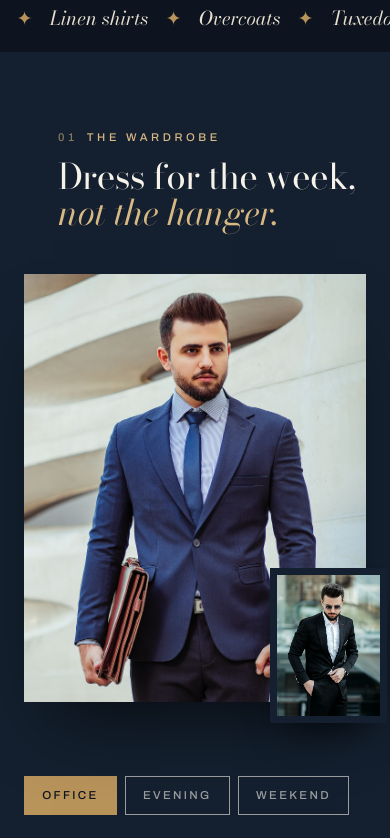
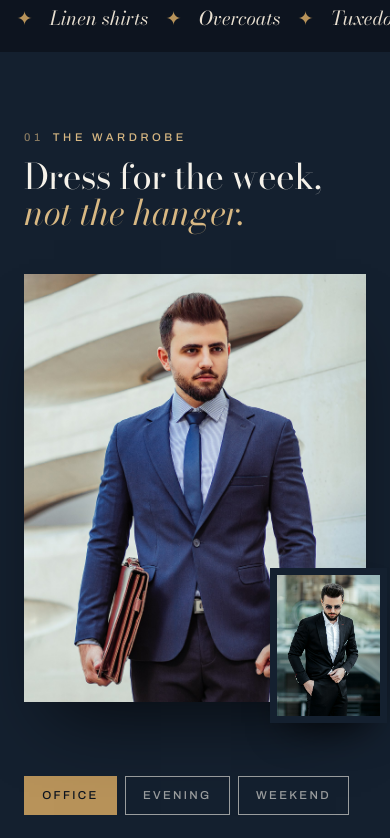
Before and after one commit to kavimirweb-blip/mensora-menswear-demo, a plain HTML site: page index.html in a window 390 px wide. Shown: the part 1294-2132 px from the top of the page. Drawn offline with nearby package versions, Linux system fonts and the light colour scheme; animation ran at ten frames a second.

Commit message:
Mobile: remove inline left padding

```diff
--- a/index.html
+++ b/index.html
@@ -201,6 +201,7 @@ nav ul a{text-decoration:none;opacity:.75}nav ul a:hover{opacity:1;color:var(--b
 
 @media(max-width:1000px){
   .side{display:none}
+  [style*="padding-left:34px"]{padding-left:0!important}
   nav .wrap,.hero .wrap,.wg,.fg,.vg,.eh{padding-left:0}
   nav ul{display:none}
   .rail{padding-left:24px}
```
